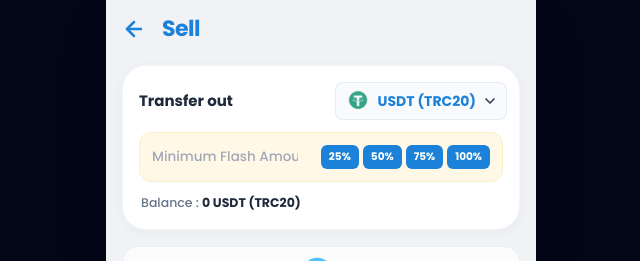
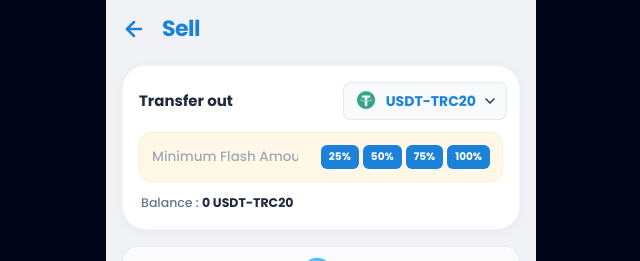
Before and after one commit to angelxexchange-tech/index-exchange, a Next.js app: page /sell in a window 1280 px wide. Shown: the top 261 px of the page, without its empty margins (319-959 px from the left). Built offline with nearby package versions, Linux system fonts and the light colour scheme; no server answers; sample sign-in values are in the browser's storage.

Commit message:
fix: change USDT (TRC20) to USDT-TRC20 in UI

```diff
--- a/src/app/deposit/page.tsx
+++ b/src/app/deposit/page.tsx
@@ -182,7 +182,7 @@
           )}
 
           <p className="text-black font-extrabold text-[13.5px] tracking-tight text-center">
-            Send only {selectedAsset === "USDT-TRC20" ? "USDT (TRC20)" : "USDT (BEP20)"} to this deposit address
+            Send only {selectedAsset === "USDT-TRC20" ? "USDT-TRC20" : "USDT-BEP20"} to this deposit address
           </p>
         </div>
 
@@ -317,7 +317,7 @@
           {/* Dynamic Asset Box */}
           <div className="flex items-center space-x-3">
             <div className="flex-1 bg-[#1C82D9] rounded-[14px] py-3 px-2 flex flex-col items-center justify-center text-center text-white min-h-[78px] shadow-md border border-[#1875CD]">
-              <span className="font-bold text-[13px] tracking-wider">{selectedAsset === "USDT-TRC20" ? "USDT (TRC20)" : "USDT (BEP20)"}</span>
+              <span className="font-bold text-[13px] tracking-wider">{selectedAsset === "USDT-TRC20" ? "USDT-TRC20" : "USDT-BEP20"}</span>
               <span className="font-extrabold text-[16px] tracking-tight mt-0.5">
                 {selectedAsset === "USDT-TRC20" ? usdtTrc20Balance : usdtBep20Balance}
               </span>
--- a/src/app/sell/page.tsx
+++ b/src/app/sell/page.tsx
@@ -115,7 +115,7 @@
     if (numAmount > currentAvailableBalance) {
       setStatusAlert({
         type: "error",
-        message: `Insufficient balance. Available: ${currentAvailableBalance} ${selectedCurrency === "USDT-TRC20" ? "USDT (TRC20)" : selectedCurrency}`,
+        message: `Insufficient balance. Available: ${currentAvailableBalance} ${selectedCurrency}`,
       });
       return;
     }
@@ -140,7 +140,7 @@
       } else {
         setStatusAlert({
           type: "success",
-          message: `Successfully sold ${numAmount} ${selectedCurrency === "USDT-TRC20" ? "USDT (TRC20)" : selectedCurrency} for ₹${data.transaction.expectedINR.toFixed(2)}!`,
+          message: `Successfully sold ${numAmount} ${selectedCurrency} for ₹${data.transaction.expectedINR.toFixed(2)}!`,
         });
         setTransferAmount("");
         setExpectedAmount("");
@@ -200,7 +200,7 @@
                   className="w-7 h-7 object-contain shrink-0"
                 />
                 <span className="text-[#1C82D9] font-bold text-[14px]">
-                  {selectedCurrency === "USDT-TRC20" ? "USDT (TRC20)" : selectedCurrency}
+                  {selectedCurrency}
                 </span>
                 <ChevronDown className="w-4 h-4 text-slate-700 stroke-[2.5]" />
               </div>
@@ -237,7 +237,7 @@
               <span>
                 Balance :{" "}
                 <span className="font-bold text-slate-800">
-                  {currentAvailableBalance} {selectedCurrency === "USDT-TRC20" ? "USDT (TRC20)" : selectedCurrency}
+                  {currentAvailableBalance} {selectedCurrency}
                 </span>
               </span>
             </div>
@@ -415,7 +415,7 @@
                     />
                     <div className="flex flex-col text-left">
                       <span className="font-extrabold text-[#1C82D9] text-[16px] tracking-tight">
-                        USDT (TRC20)
+                        USDT-TRC20
                       </span>
                       <span className="text-slate-600 font-medium text-[11.5px]">
                         Rate: {typeof rates.USDT === "number" ? `₹${rates.USDT}` : "Not configured"} / USDT | Bal: {walletInfo?.usdtTrc20Balance ?? 0}
```
